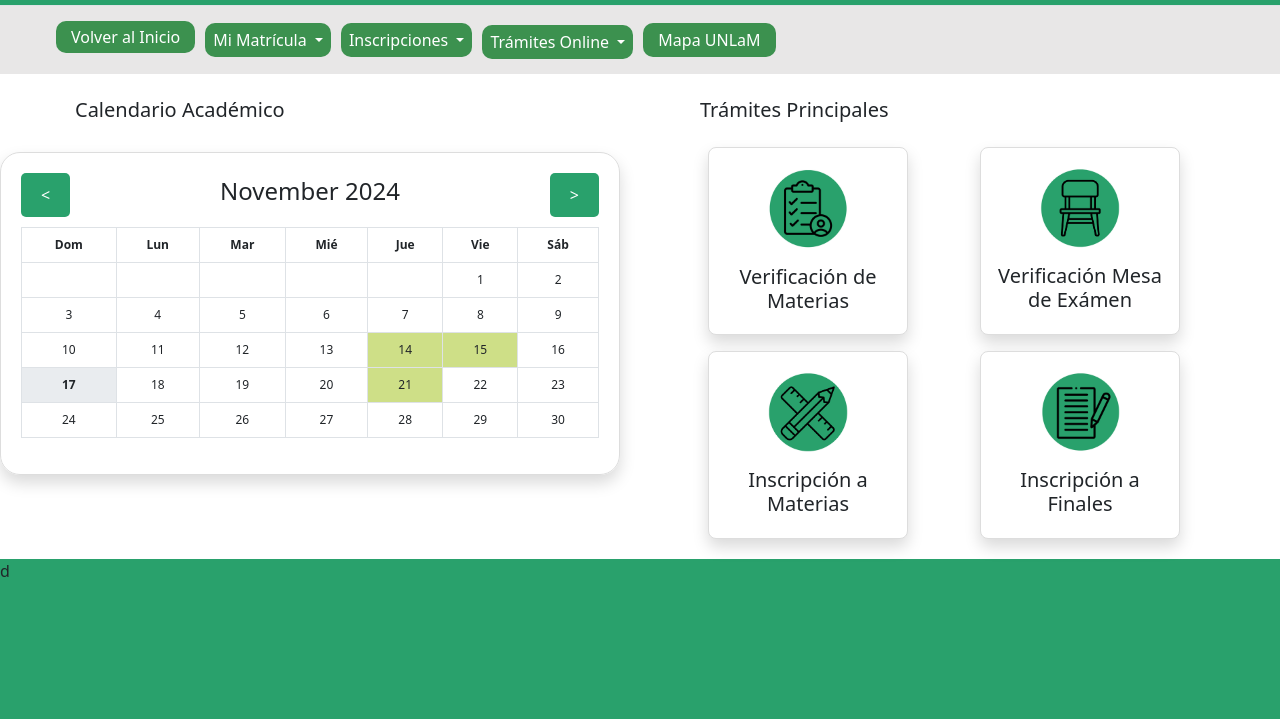
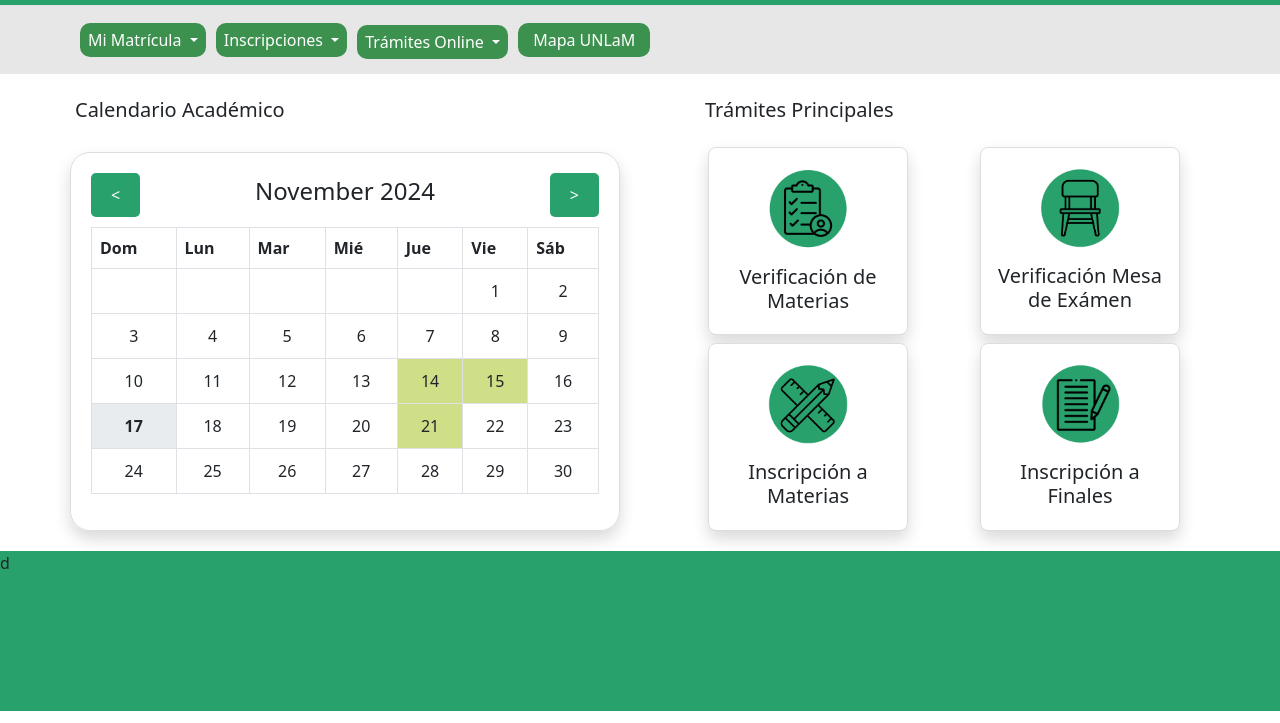
Before and after one commit to Chouny1109/tp-final-visualizaciones, a plain HTML site: page paginas/home.html in a window 1280 px wide. Shown: the part 77-800 px from the top of the page. Drawn offline with nearby package versions, Linux system fonts and the light colour scheme.

Commit message:
calendario responsivo

```diff
--- a/css/style.css
+++ b/css/style.css
@@ -291,7 +291,7 @@ height: auto;
 }
 
 /* Centrar el calendario dentro del modal */
-.calendar-container {
+.calendario {
     width: 100%;
     max-width: 100%; /* Asegura que el calendario ocupe todo el espacio disponible */
     overflow-x: auto; /* Habilitar desplazamiento horizontal si el calendario es muy grande */
@@ -300,13 +300,13 @@ height: auto;
 }
 
 /* Estilo para la tabla del calendario */
-.calendar-table {
+.table-calendar {
     width: 100%;
     font-size: 12px; /* Reducir el tamaño de la fuente */
 }
 
-.calendar-table th,
-.calendar-table td {
+.table-calendar,
+.table-calendar td {
     padding: 8px;  /* Reducir el padding */
     text-align: center;  /* Centrar el texto */
 }
--- a/paginas/home.html
+++ b/paginas/home.html
@@ -69,11 +69,7 @@
     </header>
     <nav class="navbar navbar-expand-lg navbar-custom mb-4">
         <div class="container-fluid content">
-            <ul class="navbar-nav ms-4 items">
-                <!-- Botón para "Volver al Inicio" -->
-                <li class="nav-item" style="margin-bottom: 5px;">
-                    <a href="home.html" class="nav-button">Volver al Inicio</a>
-                </li>
+            <ul class="navbar-nav ms-5 items">
 
                 <!-- Menú desplegable para "Mi Matrícula" -->
                 <div class="dropdown nav-item">
@@ -161,9 +157,9 @@
 
     <!-- Trámites Principales -->
     <div class="tramites-section">
-        <h5 class="text-left mb-0 text" style="padding-left: 40px; padding-bottom: 25px;">Trámites Principales</h5>
+        <h5 class="text-left mb-0 text" style="padding-left: 45px; padding-bottom: 25px;">Trámites Principales</h5>
         <div class="text-center">
-            <div class="tramites-container d-flex flex-column gap-3 ms-5">
+            <div class="tramites-container d-flex flex-column gap-2 ms-5">
                 <!-- Fila 1 -->
                 <div class="d-flex gap-4">
                     <!-- Card 1 -->
@@ -222,13 +218,13 @@
             </div>
             <div class="modal-body">
                 <!-- Calendar Section -->
-                <div class="calendar-container shadow" style="margin-top: 30px;">
+                <div class="calendar-container shadow calendario" style="margin-top: 30px;">
                     <div class="calendar-header">
                         <button id="prevMonthh" class="btn btn-outline-primary">&lt;</button>
                         <h4 id="monthYearr"></h4>
                         <button id="nextMonthh" class="btn btn-outline-primary">&gt;</button>
                     </div>
-                    <table class="table calendar-table table-bordered">
+                    <table class="table table-calendar table-bordered">
                         <thead>
                             <tr>
                                 <th>Dom</th>
@@ -247,7 +243,7 @@
             <div class="modal-footer">
                 <button type="button" class="btn btn-secondary" data-bs-dismiss="modal">Cerrar</button>
             </div>
-            <div id="tooltip" class="custom-tooltip"></div>
+
         </div>
     </div>
 </div>
```
